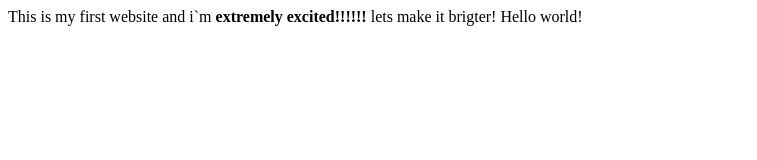
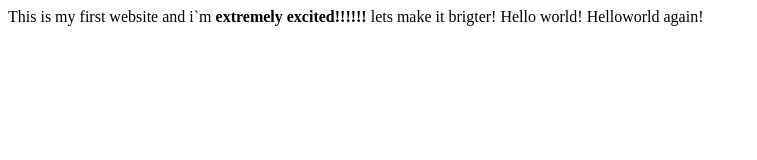
Before and after one commit to SmileCronos/webpage, a plain HTML site: page index.html in a window 1280 px wide. Shown: the whole page, without its empty margins (0-757 px from the left). Drawn offline with Linux system fonts and the light colour scheme.

Commit message:
Update index.html

```diff
--- a/index.html
+++ b/index.html
@@ -6,7 +6,7 @@
         <title></title>
         <body>
             This is my first website and i`m <b>extremely excited!!!!!!</b>
-            lets make it brigter! Hello world!
+            lets make it brigter! Hello world! Helloworld again!
         </body>
     </head>
 </html>
```
